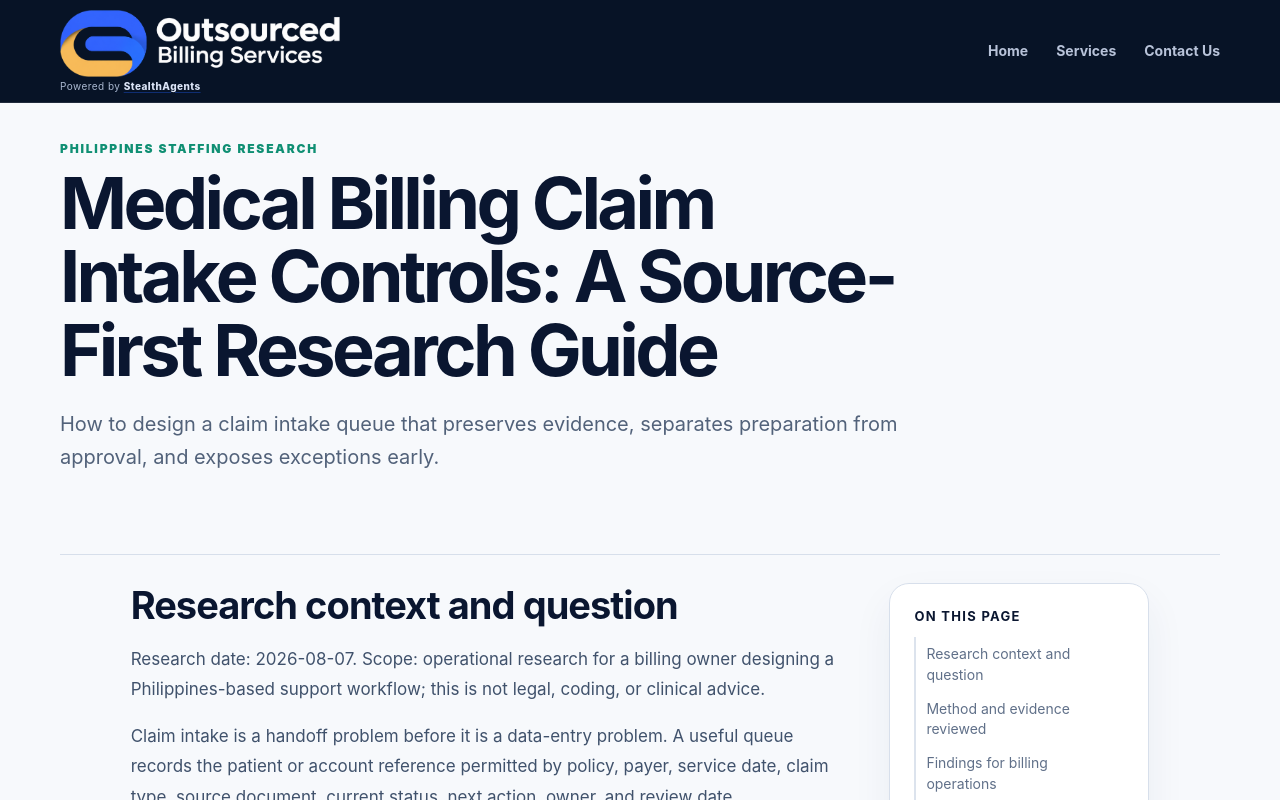
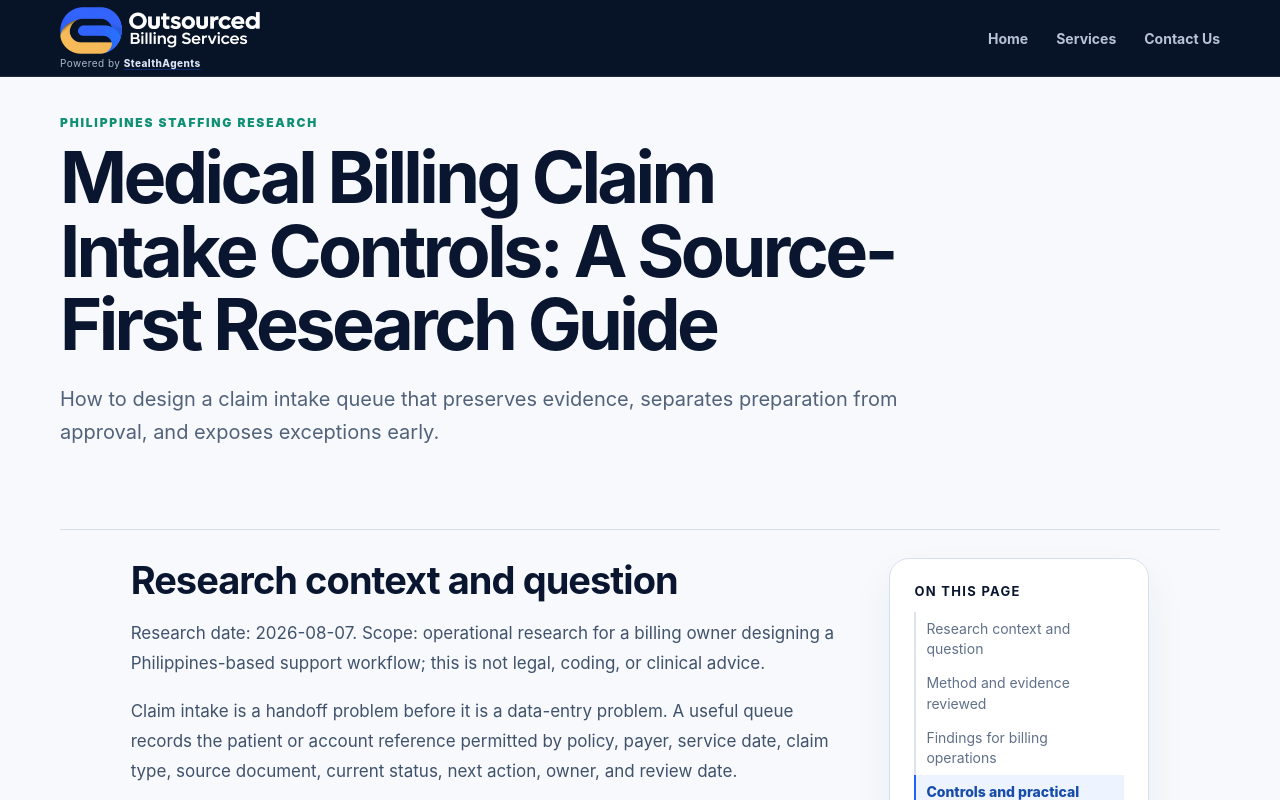
Before and after one commit to coolifystealthagents/outsourcedbillingservices, a Next.js app: page /research/research-medical-billing-claim-intake-controls in a window 1280 px wide. Shown: the top 800 px of the page. Built offline with nearby package versions, Linux system fonts and the light colour scheme.

Commit message:
Reduce header logo and restore compact navigation height

```diff
--- a/app/globals.css
+++ b/app/globals.css
@@ -204,9 +204,12 @@ body:has(.billing-home) .nav .stealth-attribution{color:#8e9cb6}body:has(.billin
 .brand-logo{display:block;width:280px;max-width:100%;height:auto;object-fit:contain}
 .footer-logo{display:inline-block;max-width:100%}
 .nav{background:#071326;border-color:rgba(255,255,255,.1)}
-.nav-inner{padding-block:10px}
+.nav .brand-logo{width:200px}
+.nav-inner{padding-block:6px}
 .nav .links a{color:#b8c3d9}
 .nav .links a:hover{color:#fff}
 .nav .stealth-attribution{color:#aab8d0}
 .nav .stealth-attribution a{color:#dce5f7}
 @media(max-width:620px){.brand-logo{width:250px}}
+
+@media(max-width:780px){.nav-inner{gap:12px;padding-block:8px}}
```
